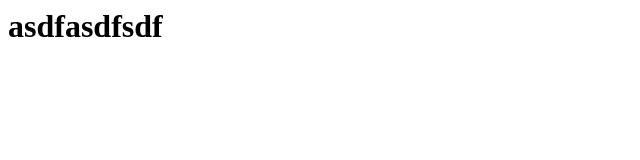
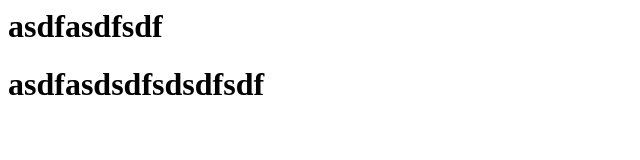
Before and after one commit to muzammilali5994/Notepad-HTML-CSS-JAVASCRIPT, a plain HTML site: page index.html in a window 1280 px wide. Shown: the whole page, without its empty margins (0-640 px from the left). Drawn offline with Linux system fonts and the light colour scheme.

Commit message:
Update index.html
2nd heading

```diff
--- a/index.html
+++ b/index.html
@@ -1,6 +1,7 @@
 <html>
   <body>
     <h1>asdfasdfsdf</h1>
+    <h1>asdfasdsdfsdsdfsdf</h1>
 
   </body>
 </html>
```
